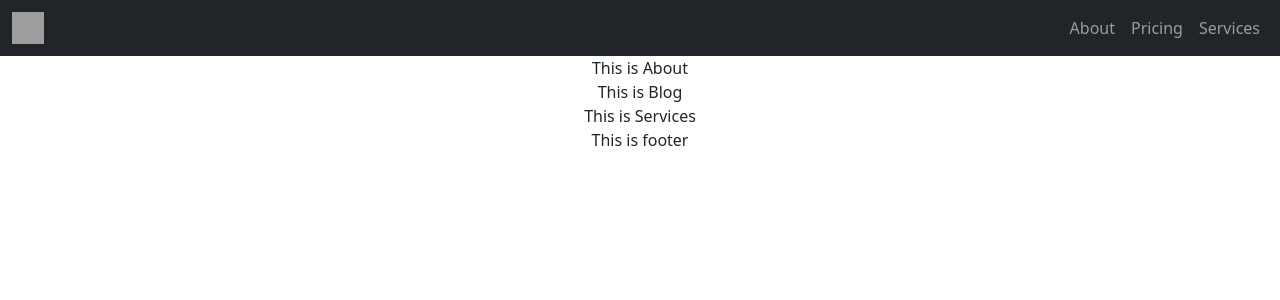
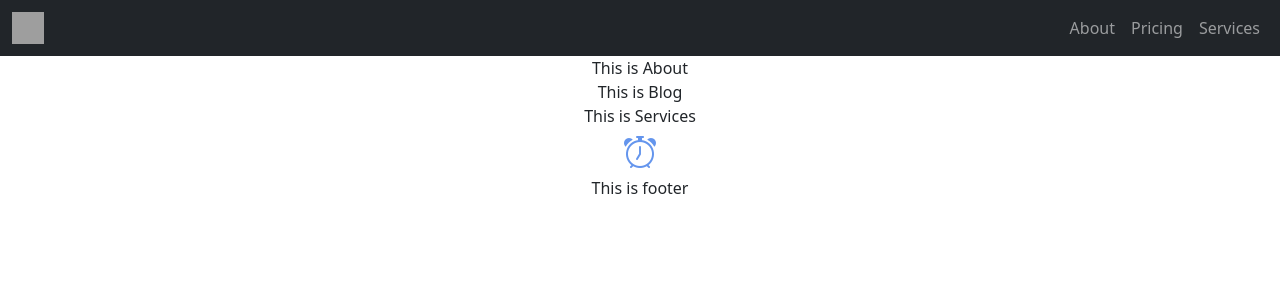
Before and after one commit to Honshu11/ez-car-landing-page, a React (Vite) app: page / in a window 1280 px wide. Shown: the top 300 px of the page. Built offline with nearby package versions, Linux system fonts and the light colour scheme; grey boxes are pictures that could not be loaded.

Commit message:
Iintegrated the Bootstrap Icons CSS into the main.jsx file. Additionally, I've included a sample icon in the footer.jsx file along with some custom styling to demonstrate its functionality.

```diff
--- a/src/Components/Footer/Footer.jsx
+++ b/src/Components/Footer/Footer.jsx
@@ -3,6 +3,7 @@ import './style.css';
 function Footer() {
   return (
     <div className='FooterContainer'>
+      <i className="bi-alarm" style={{fontSize: "2rem", color: "cornflowerblue"}}></i>
       <div>This is footer</div>
     </div>
   )
--- a/src/main.jsx
+++ b/src/main.jsx
@@ -6,6 +6,9 @@ import './index.css'
 import "bootstrap/dist/css/bootstrap.min.css";
 // Bootstrap Bundle JS
 import "bootstrap/dist/js/bootstrap.bundle.min";
+//Bootstrap Icons CSS
+import "bootstrap-icons/font/bootstrap-icons.css";
+
 
 ReactDOM.createRoot(document.getElementById('root')).render(
   <React.StrictMode>
```
